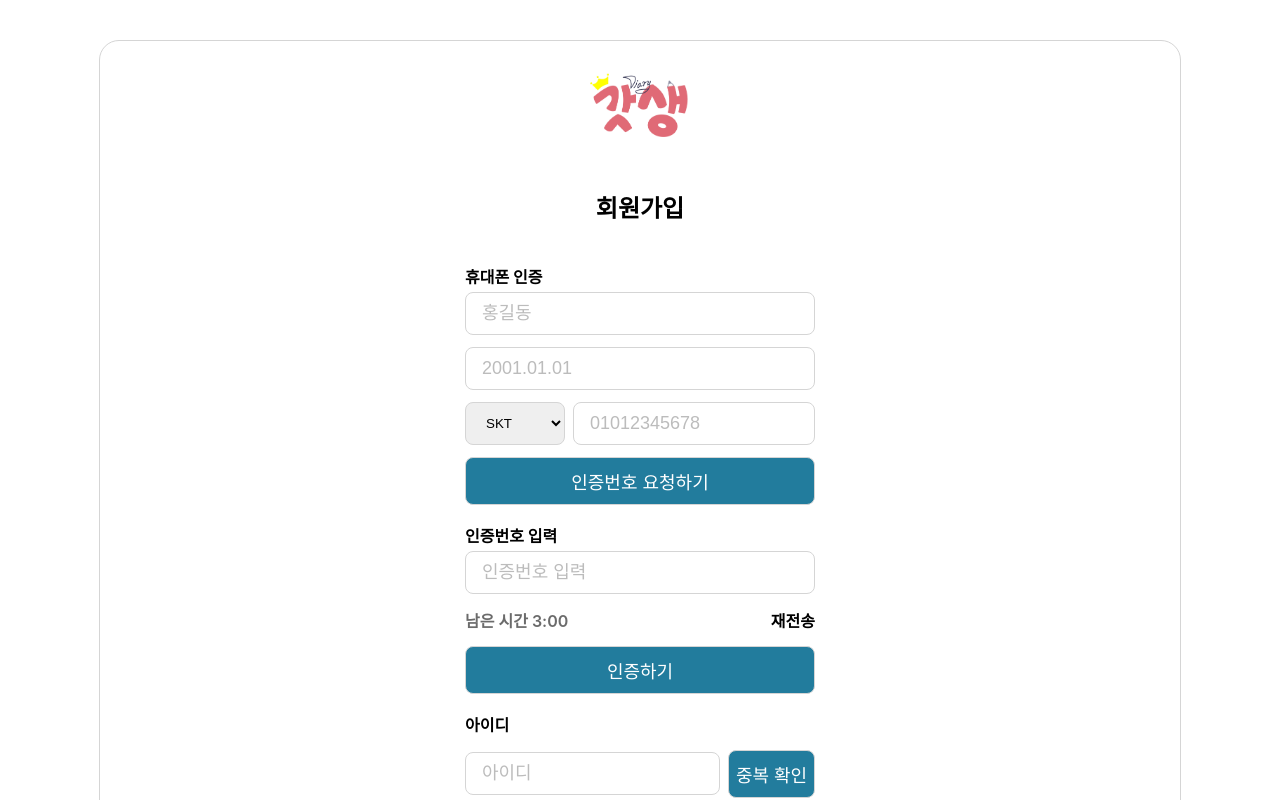
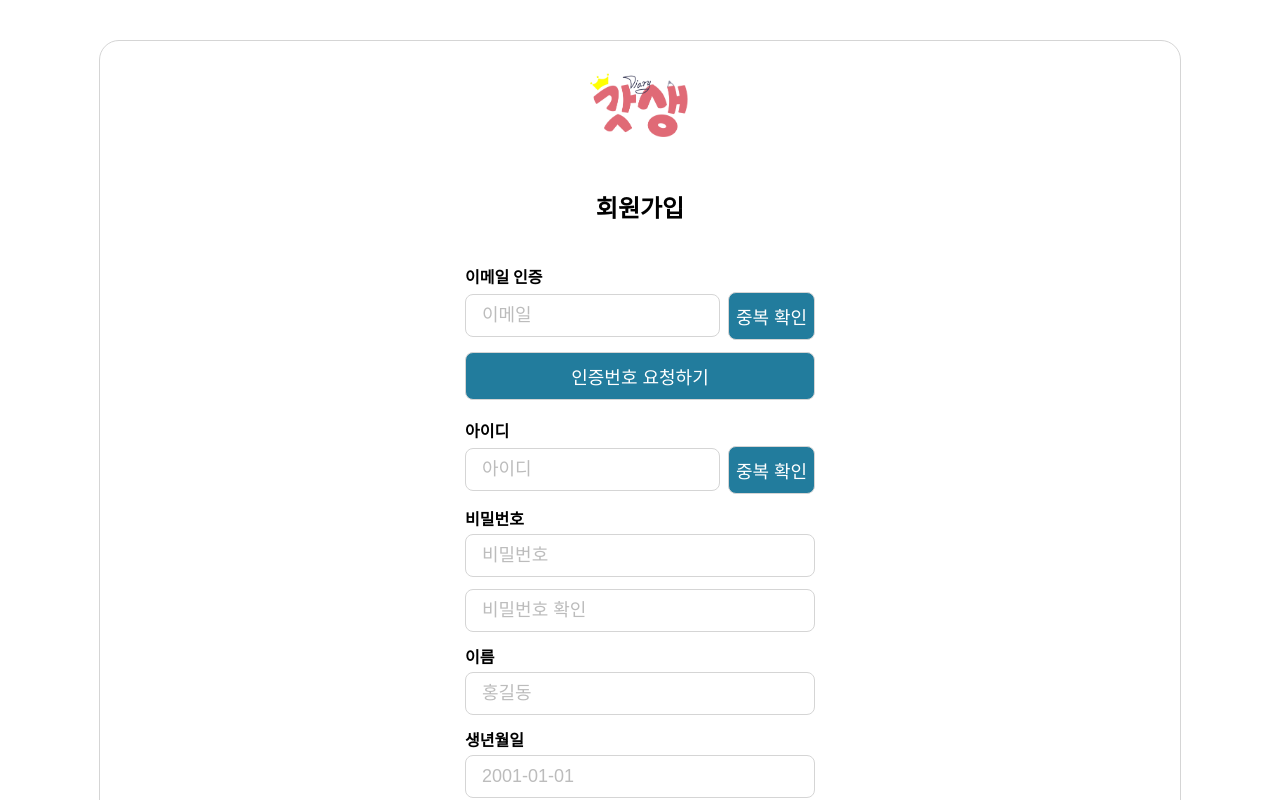
Before and after one commit to goatsaeng-diary/goatsaeng_front, a React (Create React App) app: page /signup in a window 1280 px wide. Shown: the top 800 px of the page. Built offline with nearby package versions, Linux system fonts and the light colour scheme.

Commit message:
Feat: Auth 테스트 후 수정 및 이메일 추가 기능 구현

```diff
--- a/src/goatsaeng/component/auth/Auth.module.css
+++ b/src/goatsaeng/component/auth/Auth.module.css
@@ -43,6 +43,9 @@
   border: 1px solid #d5d5d5;
   border-radius: 8px;
   cursor: pointer;
+}
+.button:disabled {
+  background-color: #7f9faa;
 }
 .forgetAuth {
   color: #6b6b6b;
@@ -96,8 +99,29 @@
   font-weight: bold;
   margin: 0 auto -8px 0;
 }
-.signUpForm > label[for="email"] {
-  margin-top: 6px;
+.duplicate {
+  display: flex;
+  flex-direction: row;
+  justify-content: space-between;
+  align-items: center;
+  width: 100%;
+  gap: 8px;
+  margin: 0;
+}
+.duplicate > input {
+  width: 100%;
+  padding: 10px 16px;
+  font-size: 18px;
+  border: 1px solid #d5d5d5;
+  border-radius: 8px;
+  box-sizing: border-box;
+}
+.duplicate > input::placeholder {
+  color: #bcbcbc;
+}
+.duplicate > .button {
+  width: 120px;
+  padding: 10px 4px;
 }
 .signUpForm > label[for="vertifycode"] {
   margin-top: 6px;
@@ -151,27 +175,3 @@
   color: #fe6d73;
   margin: 0;
 }
-.duplicate {
-  display: flex;
-  flex-direction: row;
-  justify-content: space-between;
-  align-items: center;
-  width: 100%;
-  gap: 8px;
-  margin: 10px 0;
-}
-.duplicate > input {
-  width: 100%;
-  padding: 10px 16px;
-  font-size: 18px;
-  border: 1px solid #d5d5d5;
-  border-radius: 8px;
-  box-sizing: border-box;
-}
-.duplicate > input::placeholder {
-  color: #bcbcbc;
-}
-.duplicate > .button {
-  width: 120px;
-  padding: 10px 4px;
-}
--- a/src/goatsaeng/component/auth/Login.js
+++ b/src/goatsaeng/component/auth/Login.js
@@ -1,7 +1,7 @@
 import React, { useState } from "react";
 import { useNavigate } from "react-router-dom";
 import { ACCESS_TOKEN } from "../../constant/backendAPI";
-import { logIn } from "../../service/AuthService";
+import { logIn, withdraw } from "../../service/AuthService";
 
 import styles from "./Auth.module.css";
 import logo from "../../../image/logo.png";
--- a/src/goatsaeng/component/auth/SignUp.js
+++ b/src/goatsaeng/component/auth/SignUp.js
@@ -1,7 +1,13 @@
 import React, { useState } from "react";
 import { useNavigate } from "react-router-dom";
 import { ACCESS_TOKEN } from "../../constant/backendAPI";
-import { checkUsername, signUp } from "../../service/AuthService";
+import {
+  checkEmail,
+  checkUsername,
+  requestEmailCode,
+  requestEmailVerify,
+  signUp,
+} from "../../service/AuthService";
 
 import styles from "./Auth.module.css";
 import logo from "../../../image/logo.png";
@@ -12,7 +18,7 @@
     name: "",
     username: "",
     password: "",
-    email: "", //인증을 이메일로 할 지 핸드폰으로 할 지 모름
+    email: "",
     birthDate: "",
     nickname: "",
   });
@@ -21,10 +27,16 @@
   //오류 메시지
   const [passwordConfirmMessage, setPasswordConfirmMessage] = useState("");
   const [usernameConfirmMessage, setUsernameConfirmMessage] = useState("");
+  const [emailConfirmMessage, setEmailConfirmMessage] = useState("");
 
   //유효성 검사
   const [isPasswordConfirm, setIsPasswordConfirm] = useState(false);
   const [isUsernameConfirm, setIsUsernameConfirm] = useState(false);
+  const [isEmailConfirm, setIsEmailConfirm] = useState(false);
+
+  //이메일 인증
+  const [isEmailCodeSend, setIsEmailCodeSend] = useState(false);
+  const [isEmailCodeConfirm, setIsEmailCodeConfirm] = useState(false);
 
   const handleSignUpFormChange = (e) => {
     const changedField = e.target.name;
@@ -34,18 +46,52 @@
     });
   };
 
-  const handlePasswordConfirmChange = (e) => {
-    const passwordInput = e.target.value;
-    setPasswordConfirm(e.target.value);
-    if (signUpForm.password === passwordInput) {
-      setPasswordConfirmMessage("");
-      setIsPasswordConfirm(true);
-    } else {
-      setPasswordConfirmMessage("비밀번호가 일치하지 않습니다.");
-      setIsPasswordConfirm(false);
-    }
+  //이메일 중복 확인
+  const handleEmailConfirmChange = (e) => {
+    e.preventDefault();
+    checkEmail(signUpForm.email)
+      .then((response) => {
+        setEmailConfirmMessage(response.message);
+        setIsEmailConfirm(true);
+      })
+      .catch((e) => {
+        console.log(e);
+        setEmailConfirmMessage(e.exception.errorMessage);
+        setIsEmailConfirm(false);
+      });
   };
 
+  //이메일 인증번호 요청하기
+  const handleRequestEmailCode = (e) => {
+    e.preventDefault();
+    requestEmailCode()
+      .then((response) => {
+        window.alert(response.message);
+        setIsEmailCodeSend(true);
+      })
+      .catch((e) => {
+        console.log(e);
+        window.alert(e.exception.errorMessage);
+        setIsEmailCodeSend(false);
+      });
+  };
+
+  //이메일 인증번호 확인 요청하기
+  const handleRequestCodeVertify = (e) => {
+    e.preventDefault();
+    requestEmailVerify()
+      .then((response) => {
+        window.alert(response.message);
+        setIsEmailCodeConfirm(true);
+      })
+      .catch((e) => {
+        console.log(e);
+        window.alert(e.exception.errorMessage);
+        setIsEmailCodeConfirm(false);
+      });
+  };
+
+  //아이디 중복 확인
   const handleUsernameConfirmChange = (e) => {
     e.preventDefault();
     checkUsername(signUpForm.username)
@@ -60,9 +106,28 @@
       });
   };
 
+  //비밀번호 확인
+  const handlePasswordConfirmChange = (e) => {
+    const passwordInput = e.target.value;
+    setPasswordConfirm(e.target.value);
+    if (signUpForm.password === passwordInput) {
+      setPasswordConfirmMessage("");
+      setIsPasswordConfirm(true);
+    } else {
+      setPasswordConfirmMessage("비밀번호가 일치하지 않습니다.");
+      setIsPasswordConfirm(false);
+    }
+  };
+
+  //회원가입 요청 보내기 -> 비밀번호 일치, 닉네임 중복 X, 이메일 중복 X, 이메일 인증 완료
   const handleSignUpFormSubmit = (e) => {
     e.preventDefault();
-    if (isPasswordConfirm && isUsernameConfirm) {
+    if (
+      isPasswordConfirm &&
+      isUsernameConfirm &&
+      isEmailConfirm &&
+      isEmailCodeConfirm
+    ) {
       signUp(signUpForm)
         .then((response) => {
           window.alert(response.message);
@@ -83,49 +148,36 @@
         <img className={styles.logo} src={logo} alt='갓생일기'></img>
         <h2>회원가입</h2>
         <form className={styles.signUpForm} onSubmit={handleSignUpFormSubmit}>
-          <label htmlFor='name'>휴대폰 인증</label>
+          <label htmlFor='email'>이메일 인증</label>
+          <div className={styles.duplicate}>
             <input
-            placeholder='홍길동'
-            id='name'
-            type='text'
-            name='name'
+              placeholder='이메일'
+              id='email'
+              type='email'
+              name='email'
               required
-            value={signUpForm.name}
+              value={signUpForm.email}
               onChange={handleSignUpFormChange}
             ></input>
-          <input
-            placeholder='2001.01.01'
-            id='birthdate'
-            type='text'
-            name='birthdate'
-            required
-            value={signUpForm.birthDate}
-            onChange={handleSignUpFormChange}
-          ></input>
-          <div className={styles.phoneBox}>
-            <select
-              id='carrier'
-              name='carrier'
-              className={styles.select}
-              required
+            <button
+              className={styles.button}
+              onClick={handleEmailConfirmChange}
             >
-              <option value='' disabled>
-                통신사 선택
-              </option>
-              <option value='skt'>SKT</option>
-              <option value='kt'>KT</option>
-              <option value='lguplus'>LGU+</option>
-              <option value='mvno'>알뜰폰</option>
-            </select>
-            <input
-              placeholder='01012345678'
-              id='phone'
-              type='text'
-              name='phone'
-              required
-            ></input>
+              중복 확인
+            </button>
           </div>
-          <button className={styles.button}>인증번호 요청하기</button>
+          {emailConfirmMessage && (
+            <p className={styles.message}>{emailConfirmMessage}</p>
+          )}
+          <button
+            className={styles.button}
+            onClick={handleRequestEmailCode}
+            disabled={isEmailCodeConfirm}
+          >
+            인증번호 요청하기
+          </button>
+          {isEmailCodeSend && !isEmailCodeConfirm && (
+            <>
               <label htmlFor='vertifycode'>인증번호 입력</label>
               <input
                 placeholder='인증번호 입력'
@@ -138,7 +190,14 @@
                 <p>남은 시간 3:00</p>
                 <p>재전송</p>
               </div>
-          <button className={styles.button}>인증하기</button>
+              <button
+                className={styles.button}
+                onClick={handleRequestCodeVertify}
+              >
+                인증하기
+              </button>
+            </>
+          )}
           <label htmlFor='username'>아이디</label>
           <div className={styles.duplicate}>
             <input
@@ -173,7 +232,7 @@
           <input
             placeholder='비밀번호 확인'
             id='passwordConfirm'
-            type='text'
+            type='password'
             name='passwordConfirm'
             required
             value={passwordConfirm}
@@ -182,19 +241,26 @@
           {passwordConfirmMessage && (
             <p className={styles.message}>{passwordConfirmMessage}</p>
           )}
-          <label htmlFor='email'>이메일</label>
-          <div className={styles.duplicate}>
+          <label htmlFor='name'>이름</label>
           <input
-              placeholder='이메일'
-              id='email'
-              type='email'
-              name='email'
+            placeholder='홍길동'
+            id='name'
+            type='text'
+            name='name'
             required
-              value={signUpForm.email}
+            value={signUpForm.name}
             onChange={handleSignUpFormChange}
           ></input>
-            <button className={styles.button}>중복 확인</button>
-          </div>
+          <label htmlFor='birthDate'>생년월일</label>
+          <input
+            placeholder='2001-01-01'
+            id='birthDate'
+            type='text'
+            name='birthDate'
+            required
+            value={signUpForm.birthDate}
+            onChange={handleSignUpFormChange}
+          ></input>
           <label htmlFor='nickname'>닉네임</label>
           <input
             placeholder='닉네임'
--- a/src/goatsaeng/service/AuthService.js
+++ b/src/goatsaeng/service/AuthService.js
@@ -26,7 +26,7 @@
 
 export function withdraw() {
   return request({
-    url: API_BASE_URL + "/api/auth/withdraw/",
+    url: API_BASE_URL + "/api/auth/withdraw",
     method: "DELETE",
   });
 } //회원 탈퇴 요청
@@ -45,6 +45,20 @@
   });
 } //email 중복 확인
 
+export function requestEmailCode(email) {
+  return request({
+    url: API_BASE_URL + "/api/auth/email-code/" + email,
+    method: "GET",
+  });
+} //이메일 인증 요청
+
+export function requestEmailVerify(code) {
+  return request({
+    url: API_BASE_URL + "/api/auth/email-verify/" + code,
+    method: "GET",
+  });
+} //이메일 인증 확인 요청
+
 export function checkIfLoggedIn() {
   if (!localStorage.getItem(ACCESS_TOKEN)) {
     window.alert("로그인이 필요한 서비스입니다.");
```
Lines whose indentation alone changed are shown as unchanged.
